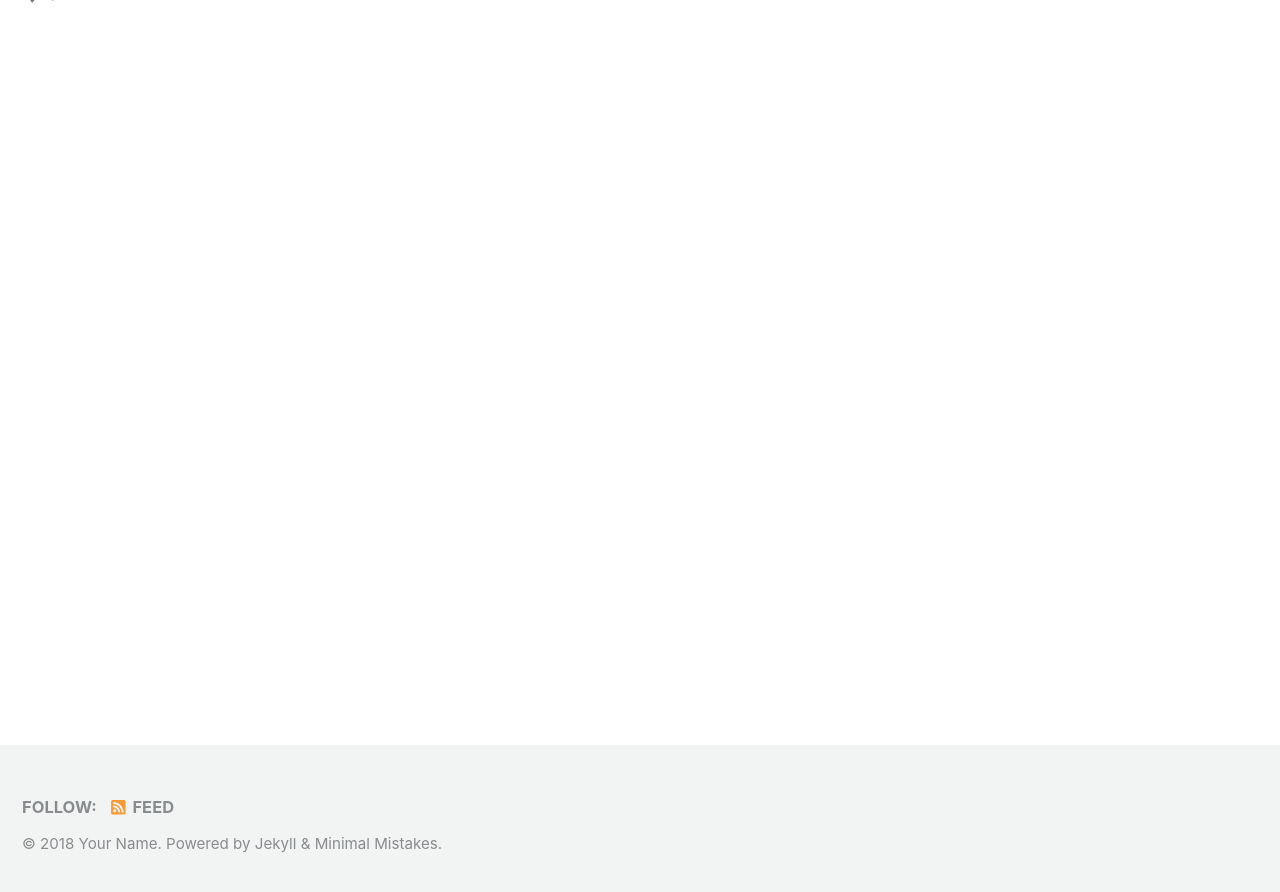
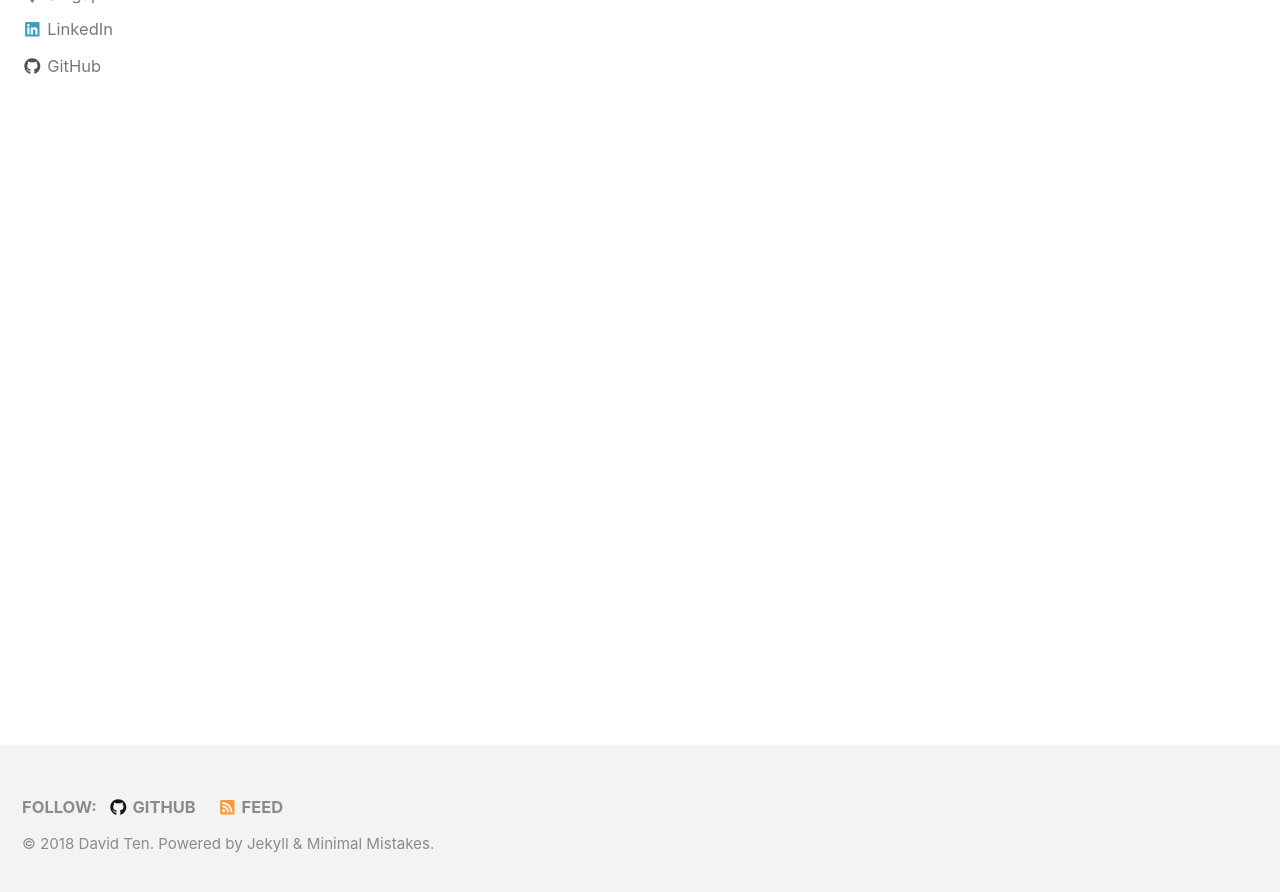
Before and after one commit to xang1234/xang1234.github.io, a Jekyll site: the page built from index.html, in a window 1280 px wide and 900 px high, scrolled down 253 px. Shown: the top 892 px of the window. Built offline with Jekyll 4.4.1, drawn with Linux system fonts in a browser that asks for light colours; nearby versions of some CDN libraries; the list of posts is cut into pages by our own code; some of the changed text lies outside the part shown.

Commit message:
update profile

```diff
--- a/_config.yml
+++ b/_config.yml
@@ -16,10 +16,10 @@ minimal_mistakes_skin    : "default" # "air", "aqua", "contrast", "dark", "dirt"
 
 # Site Settings
 locale                   : "en-US"
-title                    : "Site Title"
+title                    : "David Ten"
 title_separator          : "-"
-name                     : "Your Name"
-description              : "An amazing website."
+name                     : "David Ten"
+description              : "Explorations."
 url                      : # the base hostname & protocol for your site e.g. "https://mmistakes.github.io"
 baseurl                  : # the subpath of your site, e.g. "/blog"
 repository               : # GitHub username/repo-name e.g. "mmistakes/minimal-mistakes"
@@ -100,10 +100,10 @@ analytics:
 
 # Site Author
 author:
-  name             : "Your Name"
+  name             : "David Ten"
   avatar           : # path of avatar image, e.g. "/assets/images/bio-photo.jpg"
-  bio              : "I am an amazing person."
-  location         : "Somewhere"
+  bio              : "Engineer"
+  location         : "Singapore"
   email            :
   uri              :
   home             : # null (default), "absolute or relative url to link to author home"
@@ -113,13 +113,13 @@ author:
   flickr           :
   facebook         :
   foursquare       :
-  github           :
+  github           : "xang1234"
   gitlab           :
   google_plus      :
   keybase          :
   instagram        :
   lastfm           :
-  linkedin         : # "john-doe-12345678" (the last part of your profile url, e.g. https://www.linkedin.com/in/john-doe-12345678)
+  linkedin         : "kao-yuan-ten-7496b730" # "john-doe-12345678" (the last part of your profile url, e.g. https://www.linkedin.com/in/john-doe-12345678)
   pinterest        :
   soundcloud       :
   stackoverflow    : # "123456/username" (the last part of your profile url, e.g. https://stackoverflow.com/users/123456/username)
@@ -269,3 +269,10 @@ defaults:
       comments: # true
       share: true
       related: true
+  # _pages
+  - scope:
+      path: ""
+      type: pages
+    values:
+      layout: single
+      author_profile: true
```
